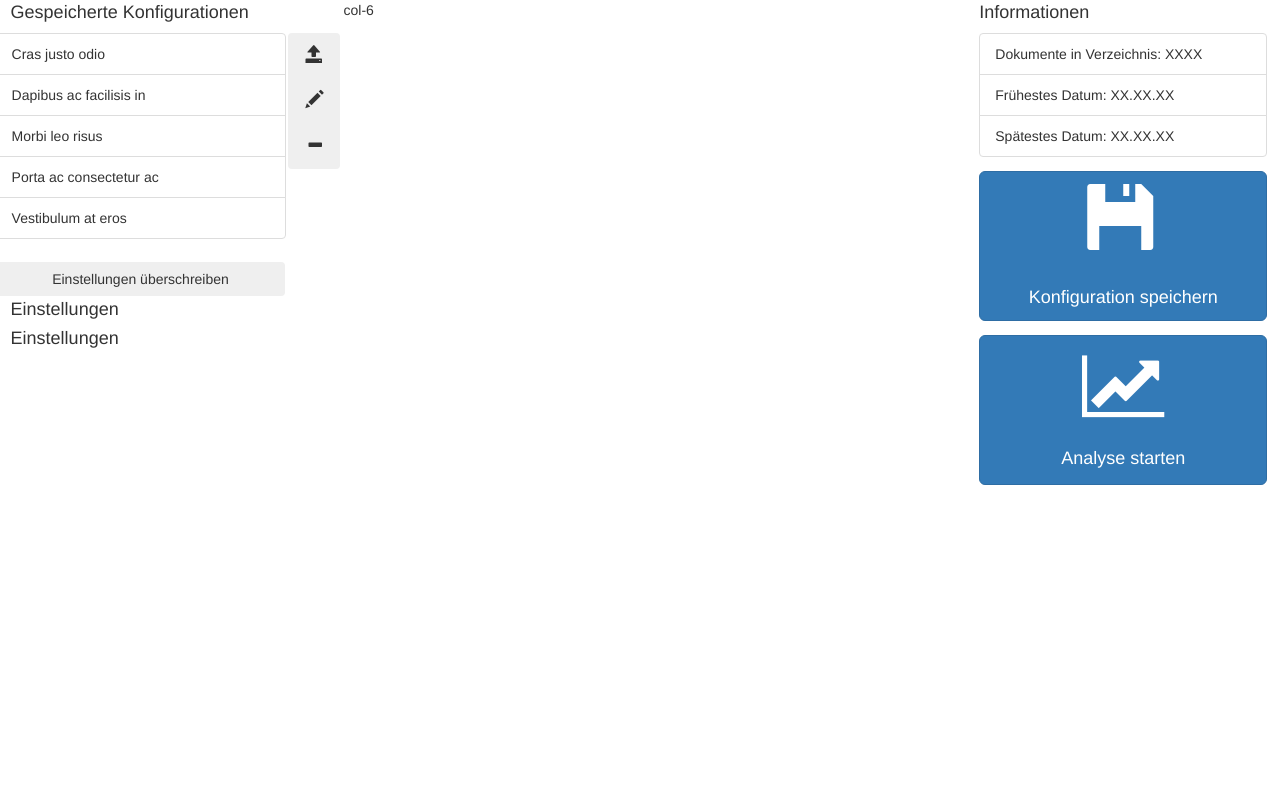
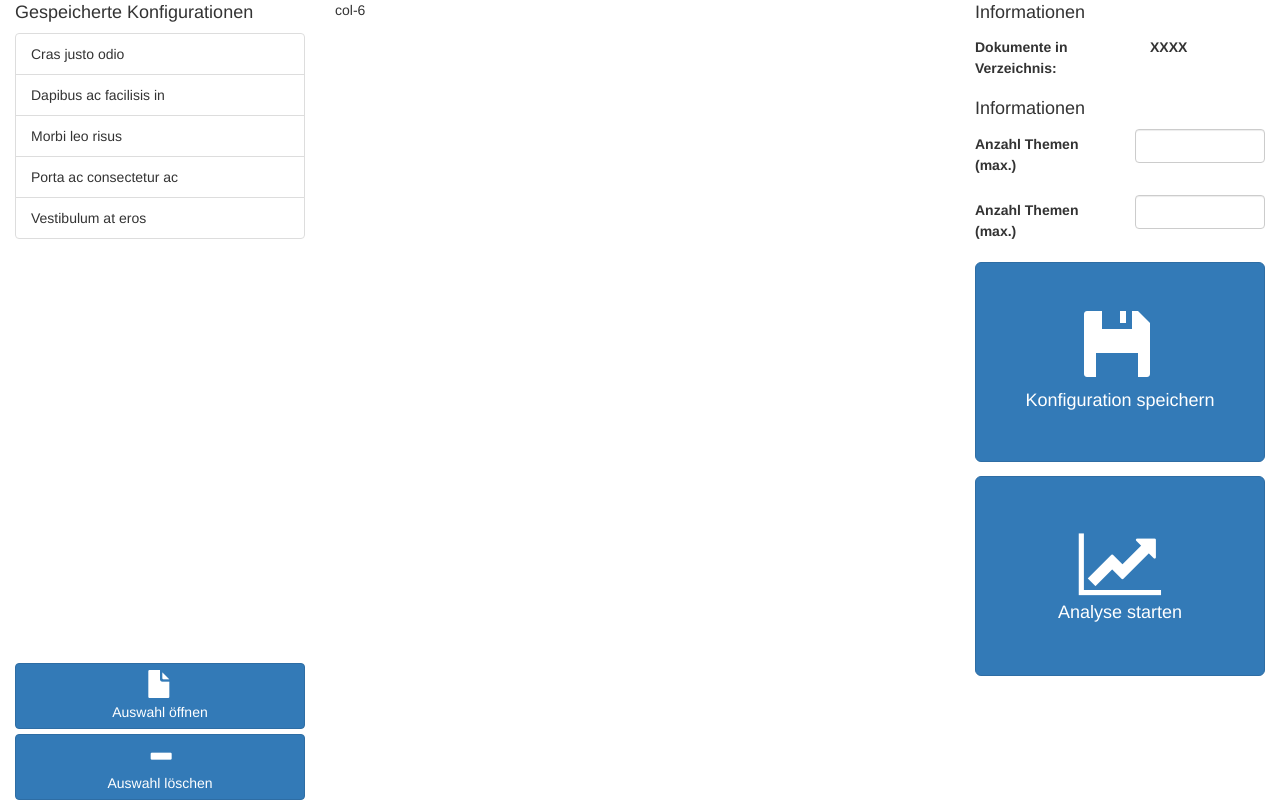
Before and after one commit to KevinLang1337/analysetool, a Django app: page /tool/konfiguration/ in a window 1280 px wide. Run offline with Django 3.2, Linux system fonts and the light colour scheme; some libraries are stand-ins or nearby versions.

Commit message:
Spalte links passt sich automatisch an;

```diff
--- a/tool/static/css/styles.css
+++ b/tool/static/css/styles.css
@@ -1,11 +1,10 @@
-.sidebar-nav {
-    margin-top: 20px;
-    padding: 0;
-    list-style: none;
+html, body{
+    height: 100%;
+    margin: 0;
 }
 
 .with_scrollbar{
-    height:100%;
+    /*height:100%;*/
     overflow-y: scroll;
     overflow-x: scroll;
 }
@@ -21,8 +20,8 @@
 
 .nospace{
     margin:0;
-    padding:0;
 }
+
 .page-header {
     background-color: #007bff;
     color: white;
@@ -44,16 +43,24 @@
     height: 7.5%;
     padding-bottom: 0.2%;
     padding-top: 0.2%;
-    padding-top: 5px;
     padding-bottom: 5px;
 }
+
+.buttontext {
+    width: 95px;
+    overflow: hidden;
+    vertical-align: middle;
+    white-space: nowrap;
+    text-overflow: ellipsis;
+}
+
 /* GLYPHICON SIZES */
 .gly-2x{
-    font-size: 4.0em;
+    font-size: 2.0em;
 }
 
 .gly-3x{
-    font-size: 4.0em;
+    font-size: 3.0em;
 }
 
 .gly-4x{
--- a/tool/templates/konfiguration.html
+++ b/tool/templates/konfiguration.html
@@ -2,68 +2,66 @@
 
 {% block title %}<title>Analysetool</title>{% endblock %}
 {% block content %}
-<html style="height:100%">
+<div class="container-fluid" style="height: 100%; width: 100%;">
+  <div class="row" style="height: 100%;">
+    <!-- LEFT COLUMN -->
+    <div class="col-3" style="flex-flow: column; height: 100%; display:flex">
+      <h1 class="title">Gespeicherte Konfigurationen</h1>
 
-<body style="height:100%; margin-left: 2%; margin-right: 1%;">
-  <div class="row" style="height: 75%;">
-    <div class="col-3 nospace">
-      <h1 class="title">Gespeicherte Konfigurationen</h1>
-      <div class="row">
-        <div class="col-10 nospace">
-          <ul class="list-group with_scrollbar">
+      <!-- LIST LEFT SIDE-->
+      <ul class="list-group with_scrollbar" style="flex-grow : 1;">
         <li class="list-group-item">Cras justo odio</li>
         <li class="list-group-item">Dapibus ac facilisis in</li>
         <li class="list-group-item">Morbi leo risus</li>
         <li class="list-group-item">Porta ac consectetur ac</li>
         <li class="list-group-item">Vestibulum at eros</li>
       </ul>
-        </div>
-        <div class="col-2 nospace">
-          <div class="btn-group-vertical" style="margin-left:5%">
-            <!-- BUTTON IMPORT -->
-            <button type="button" class="btn btn-lg"><span class="glyphicon glyphicon-open"></span></button>
-            <!-- BUTTON EDIT -->
-            <button type="button" class="btn btn-lg"><span class="glyphicon glyphicon-pencil"></span></button>
-            <!-- BUTTON DELETE -->
-            <button type="button" class="btn btn-lg"><span class="glyphicon glyphicon-minus"></span></button>
-          </div>
-        </div>
-        <button type="button" class="btn btn-space btn-md btn-block" style="width:83.3%">Einstellungen
-          überschreiben</button>
-      </div>
-      <h1 class="title">Einstellungen</h1>
-      <h1 class="title">Einstellungen</h1>
+      <button type="button" class="btn btn-primary btn-md btn-block" style="white-space: normal"><span
+          class="glyphicon glyphicon-file gly-2x"></span><br>Auswahl öffnen</button>
+      <button type="button" class="btn btn-primary btn-md btn-block" style="white-space: normal"><span
+          class="glyphicon glyphicon-minus gly-2x"></span><br>Auswahl löschen</button>
     </div>
     <div class="col-6">col-6</div>
 
     <!-- RIGHT COLUMN -->
-
     <div class="col-3">
       <h1 class="title">Informationen</h1>
-      <ul class="list-group" style="margin-bottom: 5%;">
-        <li class="list-group-item">Dokumente in Verzeichnis: XXXX</li>
-        <li class="list-group-item">Frühestes Datum: XX.XX.XX</li>
-        <li class="list-group-item">Spätestes Datum: XX.XX.XX</li>
-      </ul>
+      <div class="form-group row" style="padding: 0%;">
+        <label class="col-6 col-form-label">Dokumente in Verzeichnis: </label>
+        <div class="col-6">
+          <label for="amount_documents" class="col-6 col-form-label">XXXX</label>
+        </div>
+      </div>
+
+      <h1 class="title">Informationen</h1>
+      <form>
+        <div class="form-group row" style="padding: 0%;">
+          <label for="inputEmail3" class="col-6 col-form-label">Anzahl Themen (max.)</label>
+          <div class="col-6">
+            <input type="email" class="form-control" id="inputEmail3">
+          </div>
+        </div>
+
+        <div class="form-group row" style="padding: 0%;">
+          <label for="inputEmail3" class="col-6 col-form-label">Anzahl Themen (max.)</label>
+          <div class="col-6">
+            <input type="email" class="form-control" id="inputEmail3">
+          </div>
+        </div>
+      </form>
 
       <!-- BUTTON SAVE CONFIGURATION -->
       <button type="button" class="btn btn-primary btn-lg text-center"
-        style="width: 100%; height: 25%; margin: auto; margin-top: 5%; display: block"><span
-          class="glyphicon glyphicon-floppy-disk gly-4x"></span><br><br>Konfiguration
-        speichern</button>
+        style="width: 100%; height: 25%; margin: auto; margin-top: 5%; display: block; white-space: normal;"><span
+          class="glyphicon glyphicon-floppy-disk gly-4x"></span><br>Konfiguration speichern</button>
 
       <!-- BUTTON START ANALYSIS -->
       <button type="button" class="btn btn-primary btn-lg text-center"
-        style="width: 100%; height: 25%; margin: auto; margin-top: 5%; display: block"><span
-          class="fa fa-line-chart fa-4x"></span><br><br>Analyse starten</button>
+        style="width: 100%; height: 25%; margin: auto; margin-top: 5%; display: block; white-space: normal;"><span
+          class="fa fa-line-chart fa-4x"></span><br>Analyse starten</button>
 
     </div>
+  </div>
+</div>
 
-
-
-
-  </div>
-</body>
-
-</html>
 {% endblock %}
```
Lines whose indentation alone changed are shown as unchanged.
